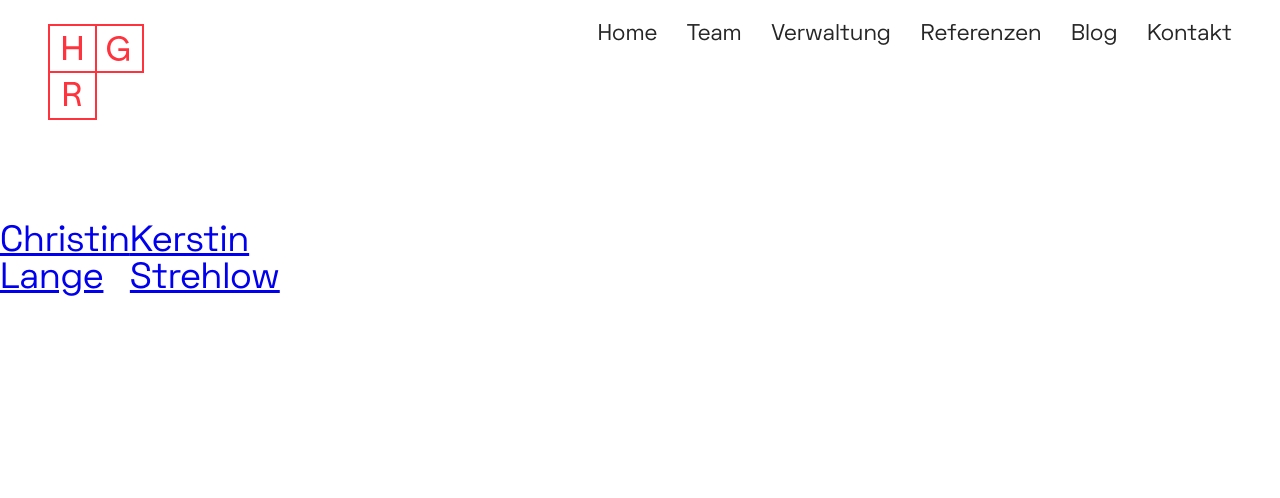
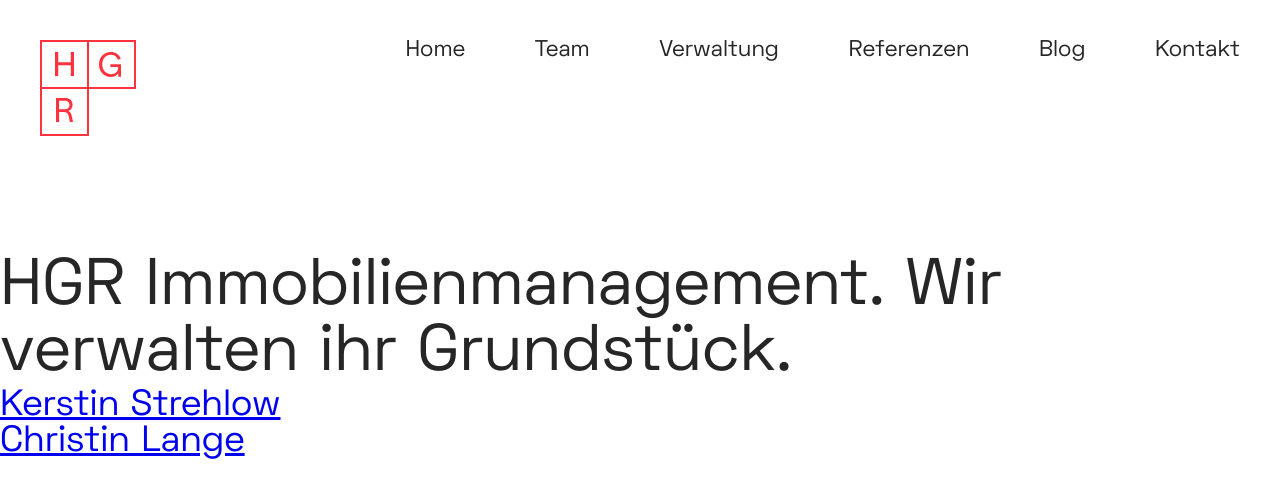
Before and after one commit to nikitasarejko/hgr, a Jekyll site: the page built from index.markdown, in a window 1280 px wide. Shown: the top 498 px of the page. Built offline with Jekyll 4.4.1, drawn with Linux system fonts in a browser that asks for light colours.

Commit message:
Updated Patrick Reichboth and 3 other files

```diff
--- a/_layouts/home.html
+++ b/_layouts/home.html
@@ -3,13 +3,13 @@
 
 <section class="container">
     <div class="hero">
-        <h1 class="hero__heading">{{ content }}</h1>
+        <h1 class="hero__heading">{{ page.hero-headline }}</h1>
     </div>
 </section>
 
 <section class="container">
 
-        {% for person in site.team %}
+        {% for person in site.team reversed %}
             <div>
                 <a href="{{ person.url }}">
                     <h2>{{ person.title }}</h2>
--- a/assets/css/app.scss
+++ b/assets/css/app.scss
@@ -23,24 +23,15 @@
     display: flex;
     justify-content: space-between;
     background-color: #fff;
-    padding: 2.4rem 4.8rem;
+    padding: 4rem;
 }
 
 nav {
 
     a {
-        margin-left: 2.4rem;
+        margin-left: 6.4rem;
         text-decoration: none;
         color: $black;
     }
 
 }
-
-.container {
-    display: grid;
-    grid-template-columns: [full-start] repeat(2, 1fr) [center-start] repeat(8, 1fr) [center-end] repeat(2, 1fr);
-}
-
-.hero {
-    grid-column: center-start / center-end;
-}
--- a/index.markdown
+++ b/index.markdown
@@ -1,5 +1,6 @@
 ---
 title: Index
 hero-headline: HGR Immobilienmanagement. Wir verwalten ihr Grundstück.
+hero-image: "/uploads/patrick-reichboth.jpg"
 layout: home
 ---
```
Also changed, not shown: _uploads/patrick-reichboth.jpg (added).
